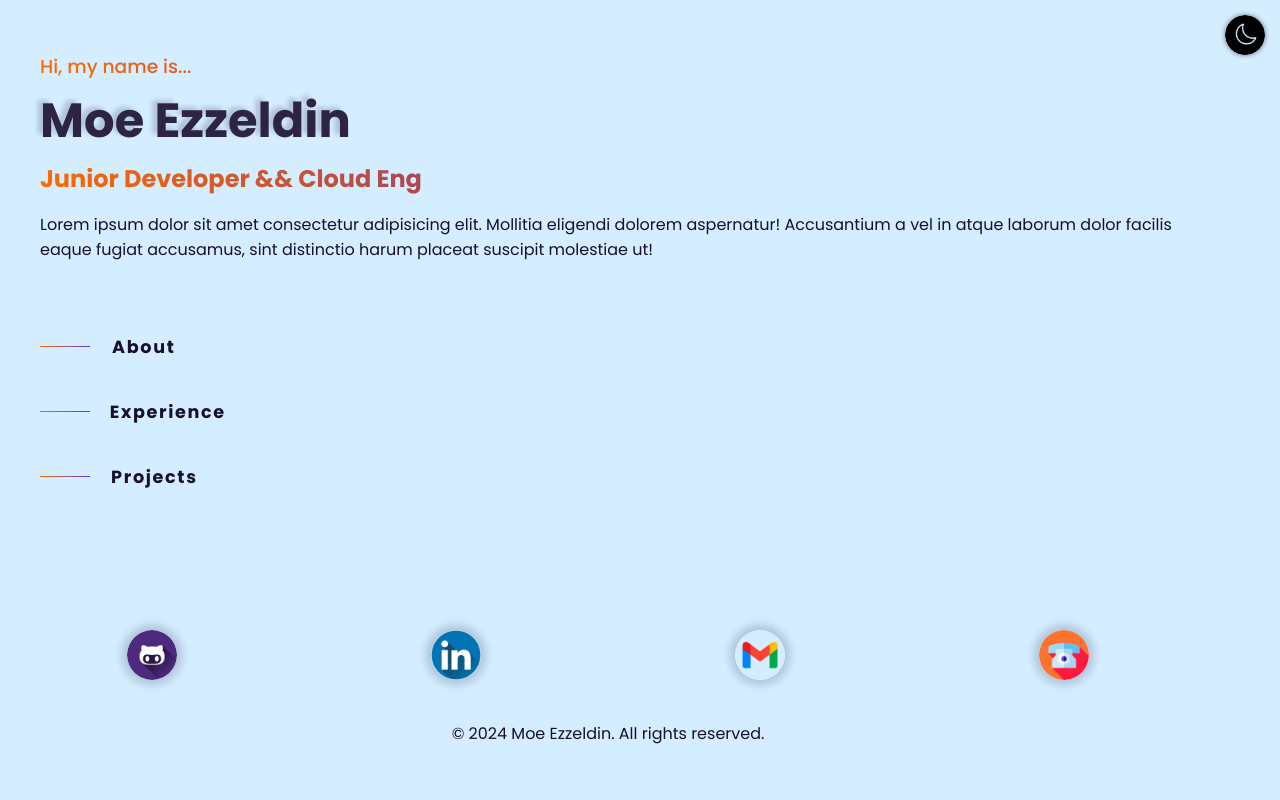
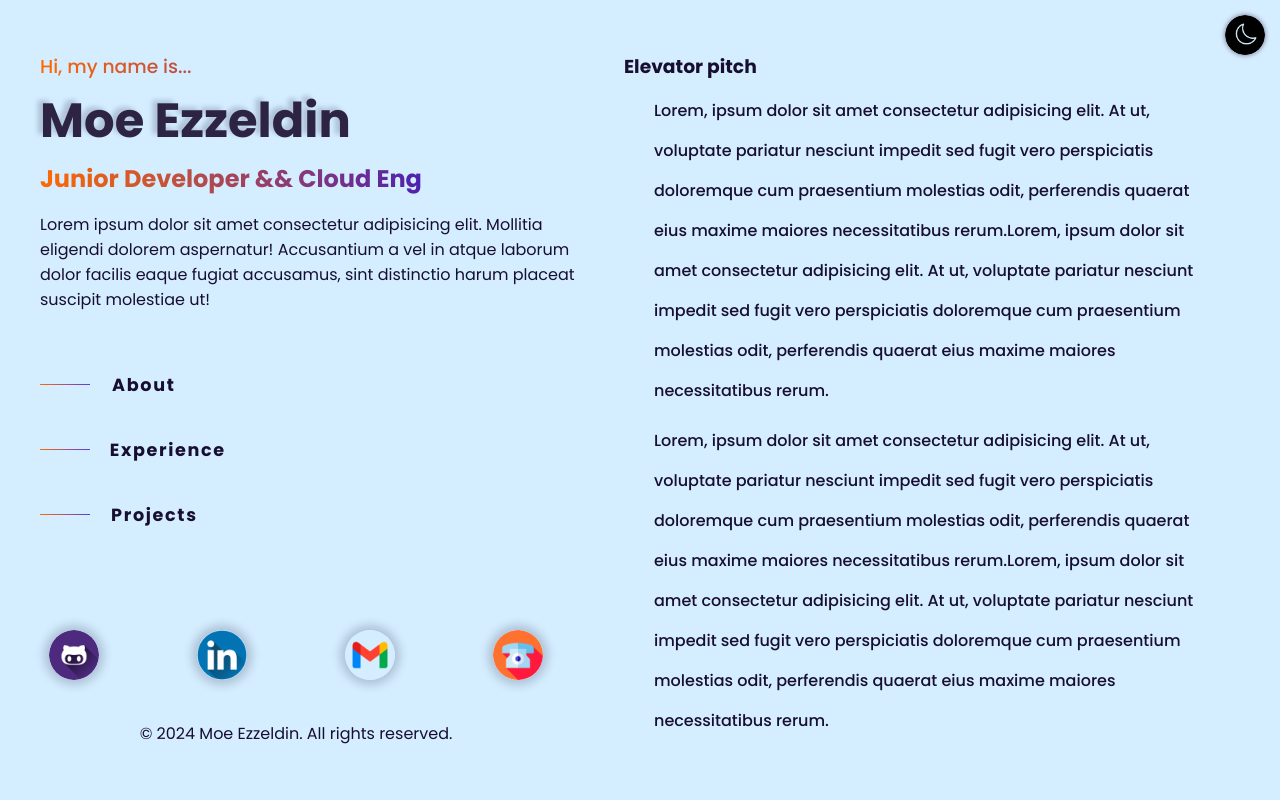
Before and after one commit to MoeEzzeldin/Portfolio-Web-App-moe-ezz-me, a Vue app: page / in a window 1280 px wide. Shown: the top 800 px of the page. Built offline with nearby package versions, Linux system fonts and the light colour scheme; a web font is replaced by a local one.

Commit message:
fixed disktop view after adjusting landscape view

```diff
--- a/src/App.vue
+++ b/src/App.vue
@@ -226,12 +226,4 @@ export default {
   }
 }
 
-@media (orientation: landscape) {
-  #main {
-    display: grid;
-    grid-template-columns: 1fr;
-    justify-content: space-between;
-    align-items: center;
-  }
-}
 </style>
--- a/src/components/Sticky-About.vue
+++ b/src/components/Sticky-About.vue
@@ -73,8 +73,8 @@ export default {
   display: grid;
   grid-template-rows: 1fr 1fr 1fr;
   justify-content: space-between;
-  height: 95vh;
-  gap: 10px;
+  height: auto;
+  gap: 25px;
 }
 
 main .header {
```
